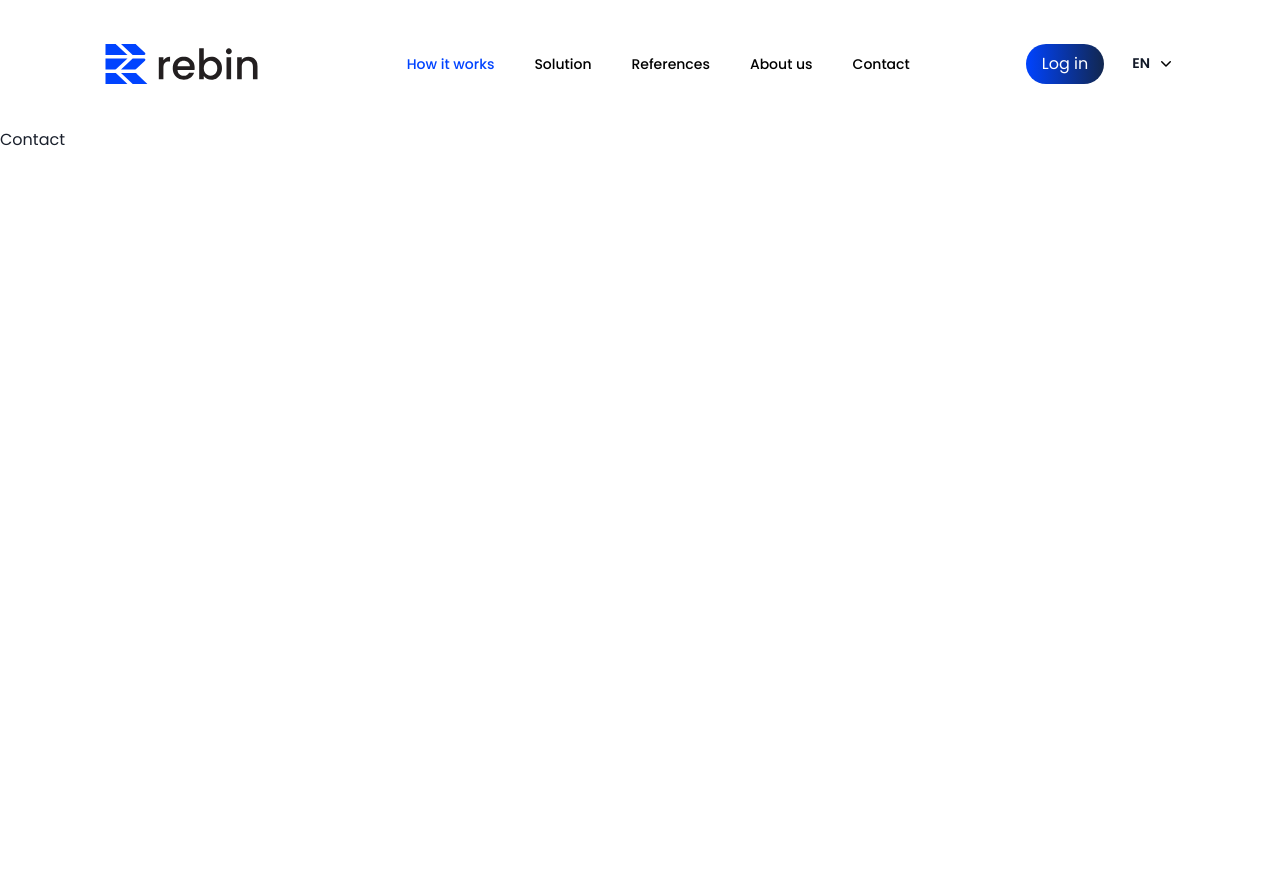
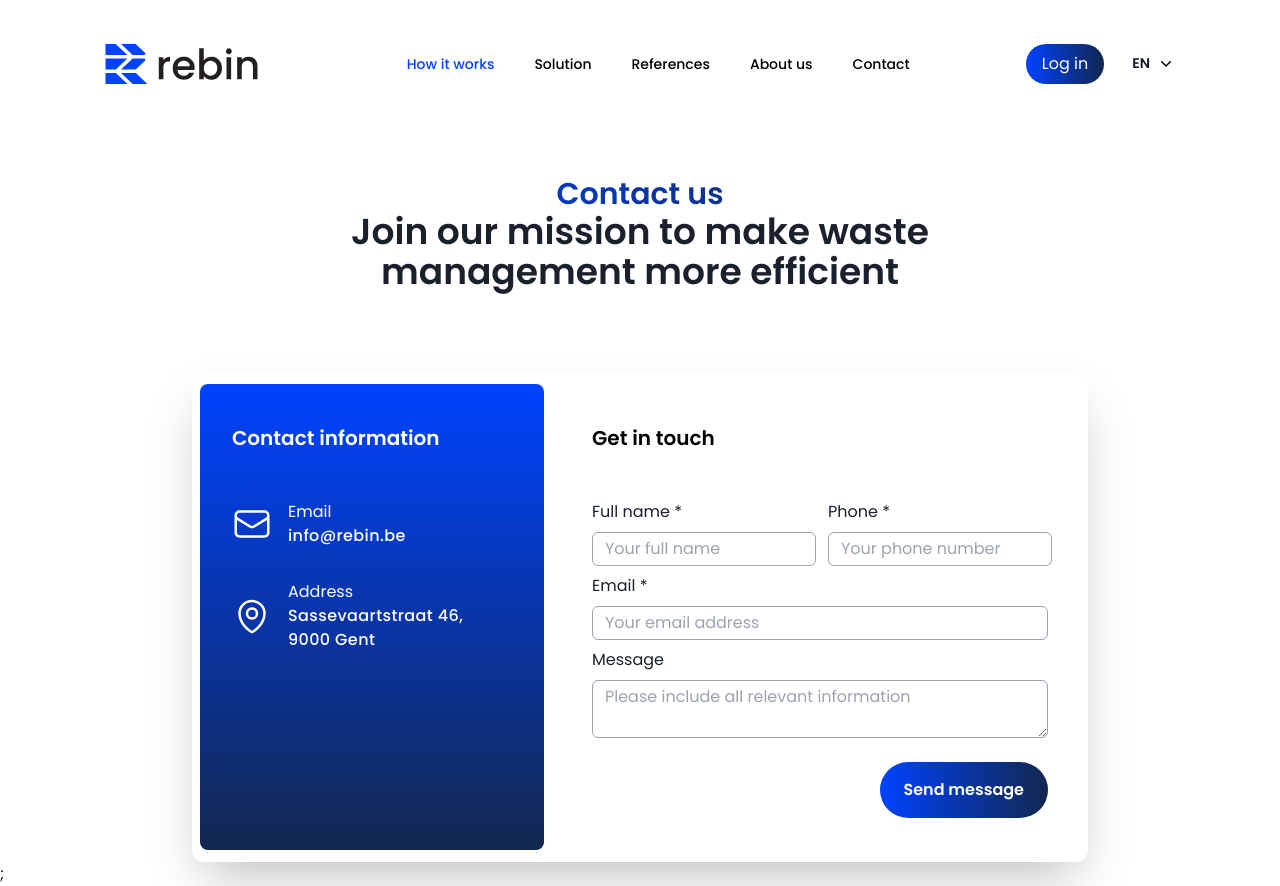
Before and after one commit to Rebin-Inc/rebin-website, a React (Create React App) app: page / in a window 1280 px wide. Before the commit the page ends 800 px from the top, so only its background shows below. Built offline with nearby package versions, Linux system fonts and the light colour scheme.

Commit message:
Implement contact page (needs some tweaking)

```diff
--- a/src/index.css
+++ b/src/index.css
@@ -52,6 +52,15 @@ body {
   );
 }
 
+.bg-gradient-horizontal {
+  background: rgb(0, 67, 255);
+  background: linear-gradient(
+    90deg,
+    rgba(0, 67, 255, 1) 0%,
+    rgba(18, 39, 79, 1) 100%
+  );
+}
+
 .bg-rebin-hover:hover {
   background-color: #0055ff;
 }
@@ -75,6 +84,13 @@ body {
 
 .text-gradient {
   background: -webkit-linear-gradient(#0043ff, #12274f);
+  -webkit-background-clip: text;
+  background-clip: text;
+  -webkit-text-fill-color: transparent;
+}
+
+.text-gradient-horizontal {
+  background: -webkit-linear-gradient(45deg, #0043ff, #12274f);
   -webkit-background-clip: text;
   background-clip: text;
   -webkit-text-fill-color: transparent;
--- a/src/pages/contact/Contact.js
+++ b/src/pages/contact/Contact.js
@@ -1,7 +1,21 @@
 import React from "react";
+import ContactForm from "./ContactForm";
 
 const Contact = () => {
-  return <div>Contact</div>;
+  return (
+    <main>
+      <div className="grid place-content-center my-20">
+        <h1 className="text-center text-gradient-horizontal font-bold text-3xl">
+          Contact us
+        </h1>
+        <h2 className="text-center font-bold text-4xl">
+          Join our mission to make waste <br />
+          management more efficient
+        </h2>
+      </div>
+      <ContactForm></ContactForm>;
+    </main>
+  );
 };
 
 export default Contact;
--- /dev/null
+++ b/src/pages/contact/ContactForm.js
@@ -0,0 +1,100 @@
+import React from "react";
+import { EnvelopeIcon, MapPinIcon } from "@heroicons/react/24/outline";
+
+const ContactForm = () => {
+  return (
+    <div className="relative flex items-top justify-center bg-white sm:items-center sm:pt-0">
+      <div className="max-w-4xl mx-auto px-2 border-1 rounded-xl shadow-2xl p-3">
+        <div className="overflow-hidden">
+          <div className="grid grid-cols-1 md:grid-cols-5 space-x-2">
+            {/* Blue banner */}
+            <div className="p-8 mr-2 bg-gradient rounded-lg col-span-2">
+              <h1 className="text-normal text-lg sm:text-xl font-semibold text-white mt-2 my-12">
+                Contact information
+              </h1>
+              <div className="flex items-center mt-2 text-white">
+                <EnvelopeIcon className="size-10"></EnvelopeIcon>
+                <div className="ml-4 ">
+                  <label htmlFor="">Email</label>
+                  <div className="text-md tracking-wide font-medium w-40">
+                    info@rebin.be
+                  </div>
+                </div>
+              </div>
+              <div className="flex items-center mt-8 text-white">
+                <MapPinIcon className="size-10"></MapPinIcon>
+                <div className="ml-4 ">
+                  <label htmlFor="">Address</label>
+                  <div className="text-md tracking-wide font-medium w-45">
+                    Sassevaartstraat 46, <br />
+                    9000 Gent
+                  </div>
+                </div>
+              </div>
+            </div>
+            {/* Contact form */}
+            <form className="p-8 flex flex-col justify-center col-span-3">
+              <h1 className="text-normal text-sm text-xl font-semibold text-black mt-2 my-12">
+                Get in touch
+              </h1>
+              <div className="flex flex-row space-x-3">
+                <div className="flex flex-col">
+                  <label for="name">Full name *</label>
+                  <input
+                    required
+                    type="name"
+                    name="name"
+                    id="name"
+                    placeholder="Your full name"
+                    className="w-56 mt-2 py-1 px-3 rounded-md bg-white  border border-gray-400 text-gray-800  focus:outline-none"
+                  ></input>
+                </div>
+
+                <div className="flex flex-col">
+                  <label for="tel">Phone *</label>
+                  <input
+                    required
+                    type="tel"
+                    name="tel"
+                    id="tel"
+                    placeholder="Your phone number"
+                    className="w-56 mt-2 py-1 px-3 rounded-md bg-white  border border-gray-400 text-gray-800 focus:outline-none"
+                  ></input>
+                </div>
+              </div>
+              <div className="flex flex-col mt-2">
+                <label for="email">Email *</label>
+                <input
+                  required
+                  type="email"
+                  name="email"
+                  id="email"
+                  placeholder="Your email address"
+                  className="w-100 mt-2 py-1 px-3 rounded-md bg-white border border-gray-400  text-gray-800  focus:outline-none"
+                ></input>
+              </div>
+              <div className="flex flex-col mt-2">
+                <label for="message">Message</label>
+                <textarea
+                  type="message"
+                  name="message"
+                  id="message"
+                  placeholder="Please include all relevant information"
+                  className="w-100 mt-2 py-1 px-3 rounded-md bg-white border border-gray-400  text-gray-800  focus:outline-none"
+                ></textarea>
+              </div>
+              <button
+                type="submit"
+                className="ml-auto md:w-46 bg-gradient-horizontal text-white font-bold py-4 px-6 rounded-full mt-6 transition ease-in-out duration-300"
+              >
+                Send message
+              </button>
+            </form>
+          </div>
+        </div>
+      </div>
+    </div>
+  );
+};
+
+export default ContactForm;
```
